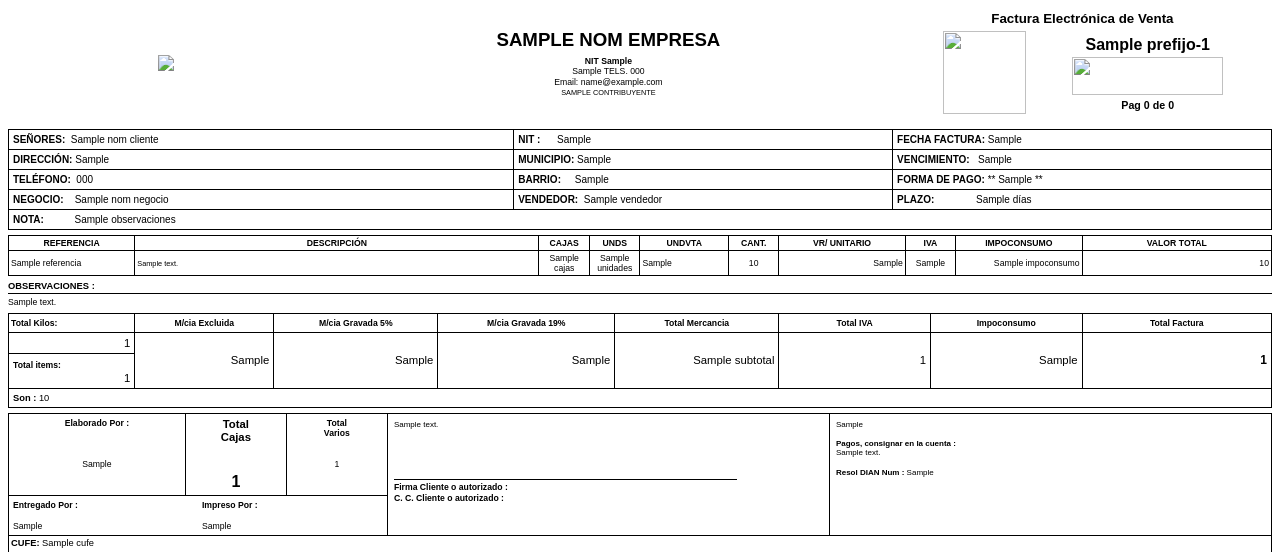
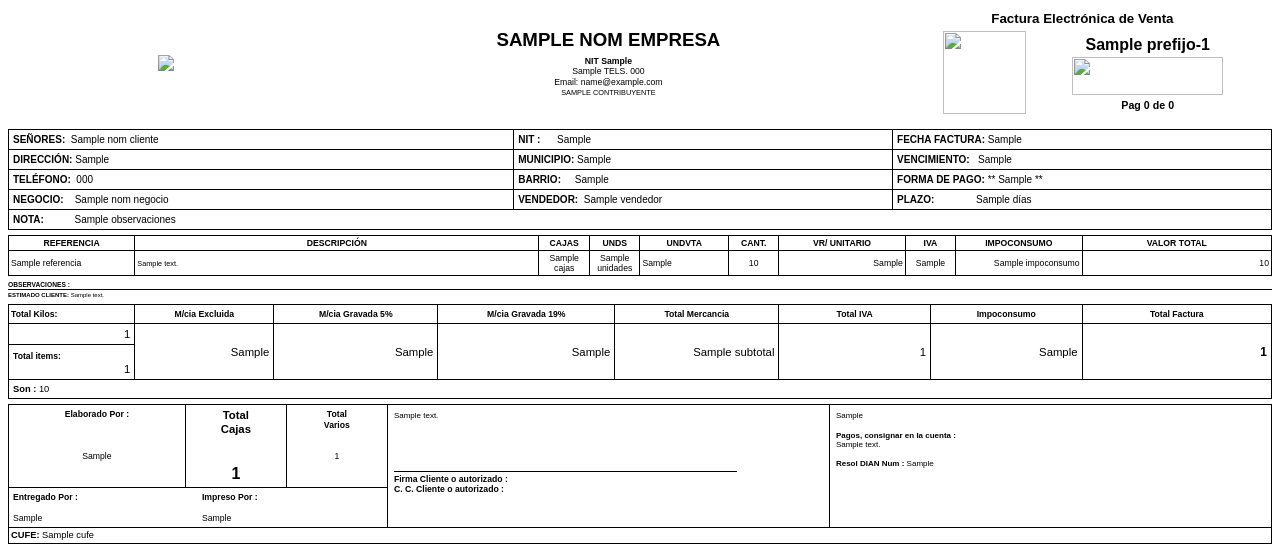
Before and after one commit to villa-iaandbi/north_comercial, a Django app: template templates/plantilla_factura_weasyprint.html in a window 1280 px wide. Shown: the top 552 px of the page. Run offline with Django 5.2, Linux system fonts and the light colour scheme; the template is opened without the code that fills it: most values are stand-ins (such as "Sample title", 1, 10 or a date in 2020); parts of the project's set-up code (start-up, migrations or seed data) failed here and were passed over.

Commit message:
style(impresion): reducir 2pt fuente en observaciones e incluir prefijo ESTIMADO CLIENTE:

```diff
--- a/templates/plantilla_factura_weasyprint.html
+++ b/templates/plantilla_factura_weasyprint.html
@@ -257,12 +257,18 @@
         </tbody>
     </table>
 
-    <div style="margin-top: 5px; font-size: 6.5pt; page-break-inside: avoid; break-inside: avoid;">
-        <div style="font-weight: bold; font-size: 7pt; border-bottom: 1px solid #000; padding-bottom: 2px; margin-bottom: 3px;">
+    <div style="margin-top: 4px; page-break-inside: avoid; break-inside: avoid;">
+        <div style="font-weight: bold; font-size: 5pt; border-bottom: 1px solid #000; padding-bottom: 1px; margin-bottom: 2px;">
             OBSERVACIONES :
         </div>
-        <div style="font-size: 6.5pt; line-height: 1.2;">
-            {{ texto_pie_productos }}
+        <div style="font-size: 4.5pt; line-height: 1.2;">
+            {% if texto_pie_productos %}
+                {% if "ESTIMADO CLIENTE:" in texto_pie_productos %}
+                    {{ texto_pie_productos }}
+                {% else %}
+                    <strong>ESTIMADO CLIENTE:</strong> {{ texto_pie_productos }}
+                {% endif %}
+            {% endif %}
         </div>
     </div>
 
```
